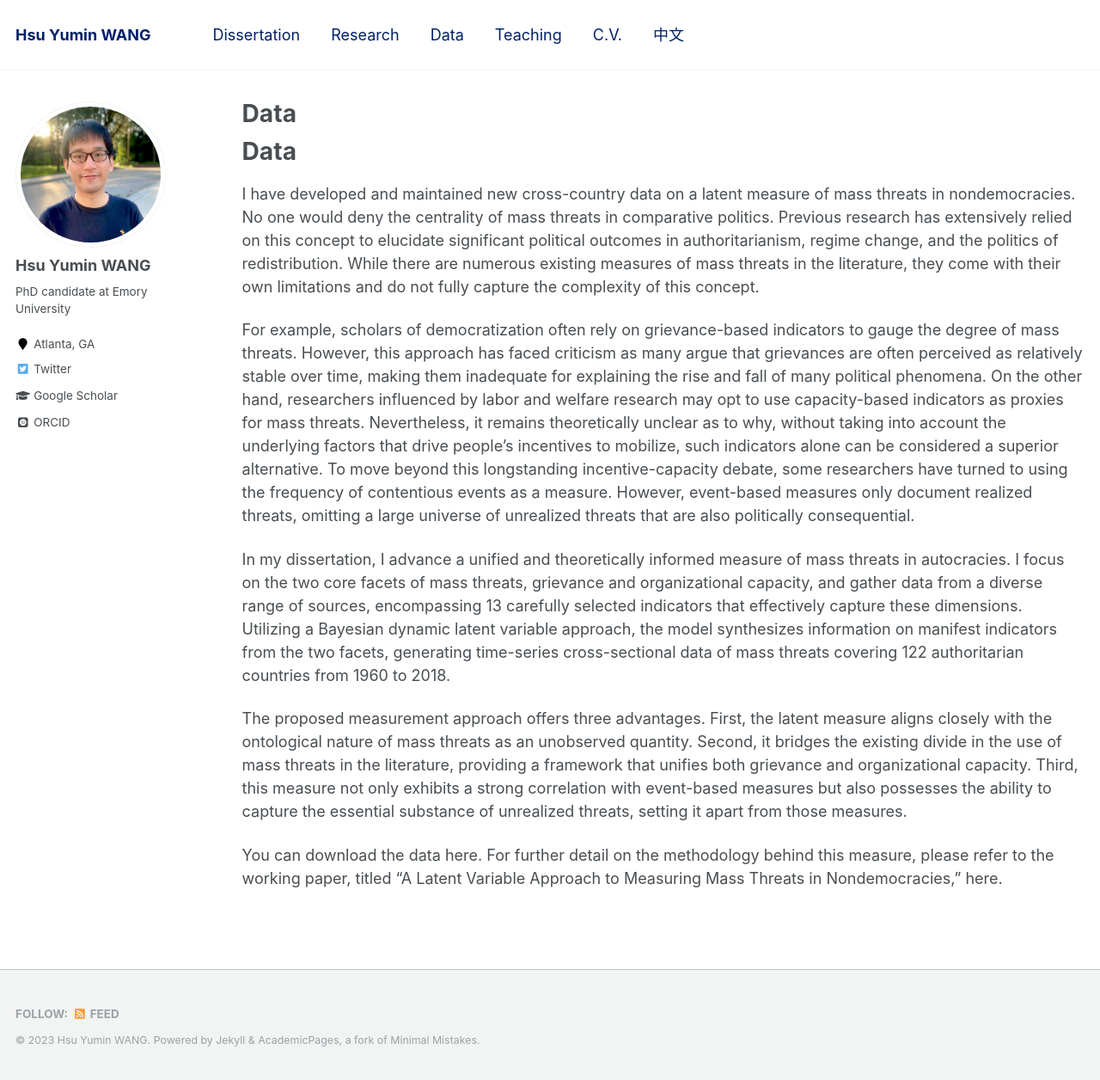
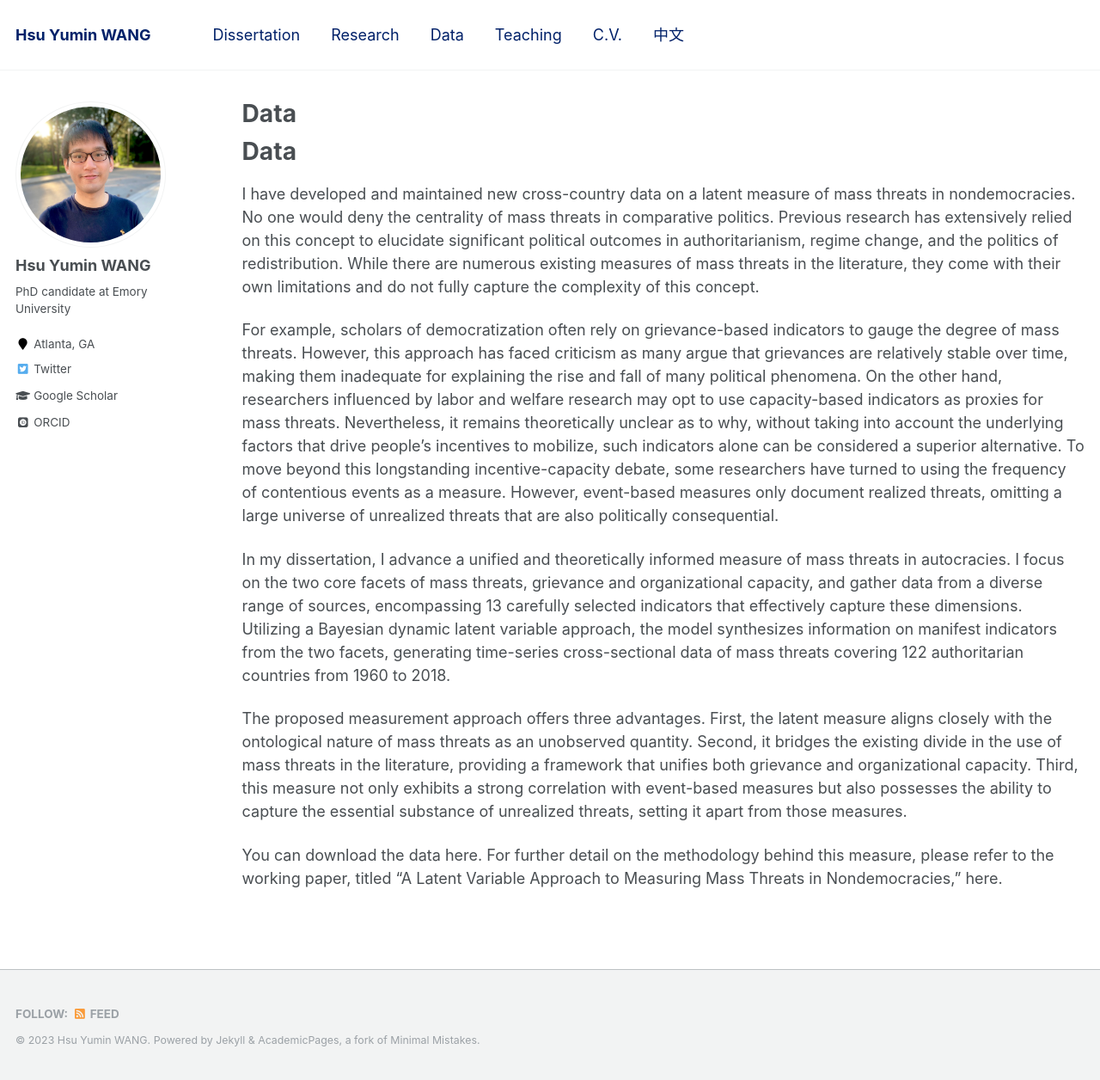
Before and after one commit to hsuyumin/hsuyumin.github.io, a Jekyll site: the page built from _pages/data.md, in a window 1280 px wide and 1256 px high. Shown: the whole window at 86% size. Built offline with Jekyll 4.4.1, drawn with Linux system fonts in a browser that asks for light colours; some web fonts are replaced.

Commit message:
Update data.md

```diff
--- a/_pages/data.md
+++ b/_pages/data.md
@@ -11,7 +11,7 @@ redirect_from:
 
 I have developed and maintained new cross-country data on a latent measure of mass threats in nondemocracies. No one would deny the centrality of mass threats in comparative politics. Previous research has extensively relied on this concept to elucidate significant political outcomes in authoritarianism, regime change, and the politics of redistribution. While there are numerous existing measures of mass threats in the literature, they come with their own limitations and do not fully capture the complexity of this concept.
 
-For example, scholars of democratization often rely on grievance-based indicators to gauge the degree of mass threats. However, this approach has faced criticism as many argue that grievances are often perceived as relatively stable over time, making them inadequate for explaining the rise and fall of many political phenomena. On the other hand, researchers influenced by labor and welfare research may opt to use capacity-based indicators as proxies for mass threats. Nevertheless, it remains theoretically unclear as to why, without taking into account the underlying factors that drive people’s incentives to mobilize, such indicators alone can be considered a superior alternative. To move beyond this longstanding incentive-capacity debate, some researchers have turned to using the frequency of contentious events as a measure. However, event-based measures only document realized threats, omitting a large universe of unrealized threats that are also politically consequential.
+For example, scholars of democratization often rely on grievance-based indicators to gauge the degree of mass threats. However, this approach has faced criticism as many argue that grievances are relatively stable over time, making them inadequate for explaining the rise and fall of many political phenomena. On the other hand, researchers influenced by labor and welfare research may opt to use capacity-based indicators as proxies for mass threats. Nevertheless, it remains theoretically unclear as to why, without taking into account the underlying factors that drive people’s incentives to mobilize, such indicators alone can be considered a superior alternative. To move beyond this longstanding incentive-capacity debate, some researchers have turned to using the frequency of contentious events as a measure. However, event-based measures only document realized threats, omitting a large universe of unrealized threats that are also politically consequential.
 
 In my dissertation, I advance a unified and theoretically informed measure of mass threats in autocracies. I focus on the two core facets of mass threats, grievance and organizational capacity, and gather data from a diverse range of sources, encompassing 13 carefully selected indicators that effectively capture these dimensions. Utilizing a Bayesian dynamic latent variable approach, the model synthesizes information on manifest indicators from the two facets, generating time-series cross-sectional data of mass threats covering 122 authoritarian countries from 1960 to 2018.
 
```
